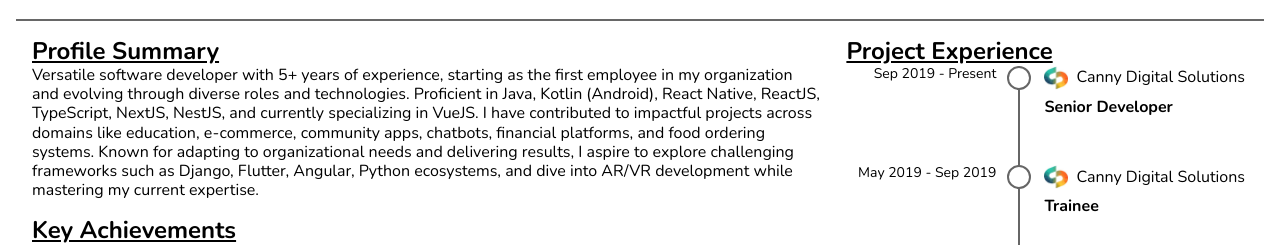
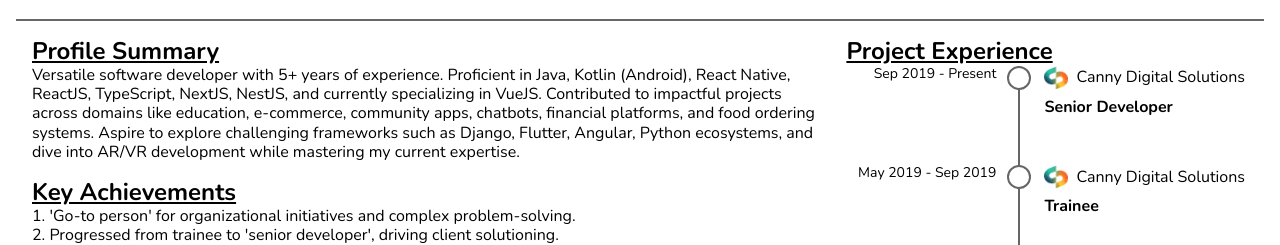
Before and after one commit to myself-tamilvanan/my-resume-nextjs, a Next.js app: page /resume in a window 1280 px wide. Shown: the part 158-403 px from the top of the page. Built offline with nearby package versions, Linux system fonts and the light colour scheme.

Commit message:
Completed Resume

```diff
--- a/src/app/resume/page.tsx
+++ b/src/app/resume/page.tsx
@@ -121,17 +121,14 @@
         <section className={style.left_container}>
           <Subtitle title="Profile Summary">
             <p>
-              Versatile software developer with 5+ years of experience, starting
-              as the first employee in my organization and evolving through
-              diverse roles and technologies. Proficient in Java, Kotlin
-              (Android), React Native, ReactJS, TypeScript, NextJS, NestJS, and
-              currently specializing in VueJS. I have contributed to impactful
-              projects across domains like education, e-commerce, community
-              apps, chatbots, financial platforms, and food ordering systems.
-              Known for adapting to organizational needs and delivering results,
-              I aspire to explore challenging frameworks such as Django,
-              Flutter, Angular, Python ecosystems, and dive into AR/VR
-              development while mastering my current expertise.
+              Versatile software developer with 5+ years of experience.
+              Proficient in Java, Kotlin (Android), React Native, ReactJS,
+              TypeScript, NextJS, NestJS, and currently specializing in VueJS.
+              Contributed to impactful projects across domains like education,
+              e-commerce, community apps, chatbots, financial platforms, and
+              food ordering systems. Aspire to explore challenging frameworks
+              such as Django, Flutter, Angular, Python ecosystems, and dive into
+              AR/VR development while mastering my current expertise.
             </p>
           </Subtitle>
           <Subtitle title="Key Achievements">
```
